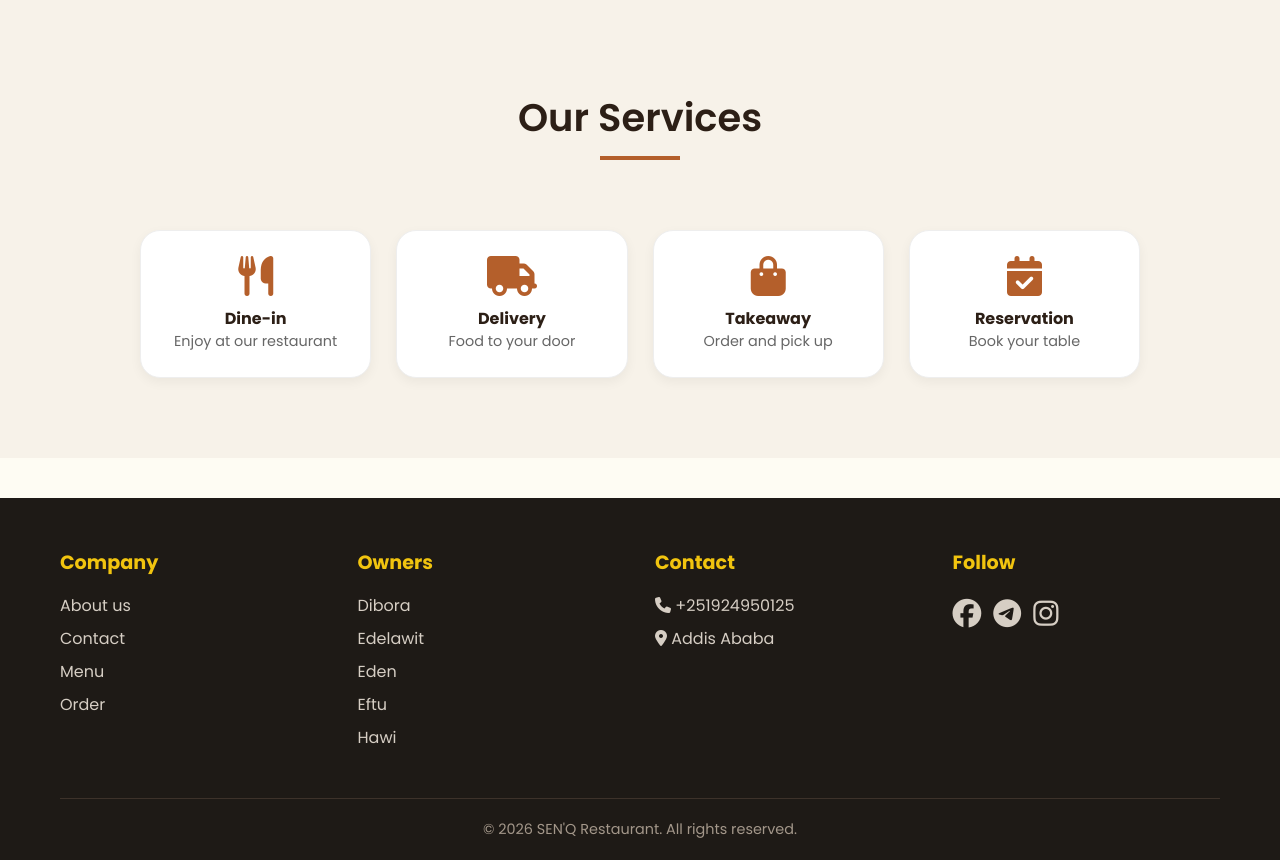
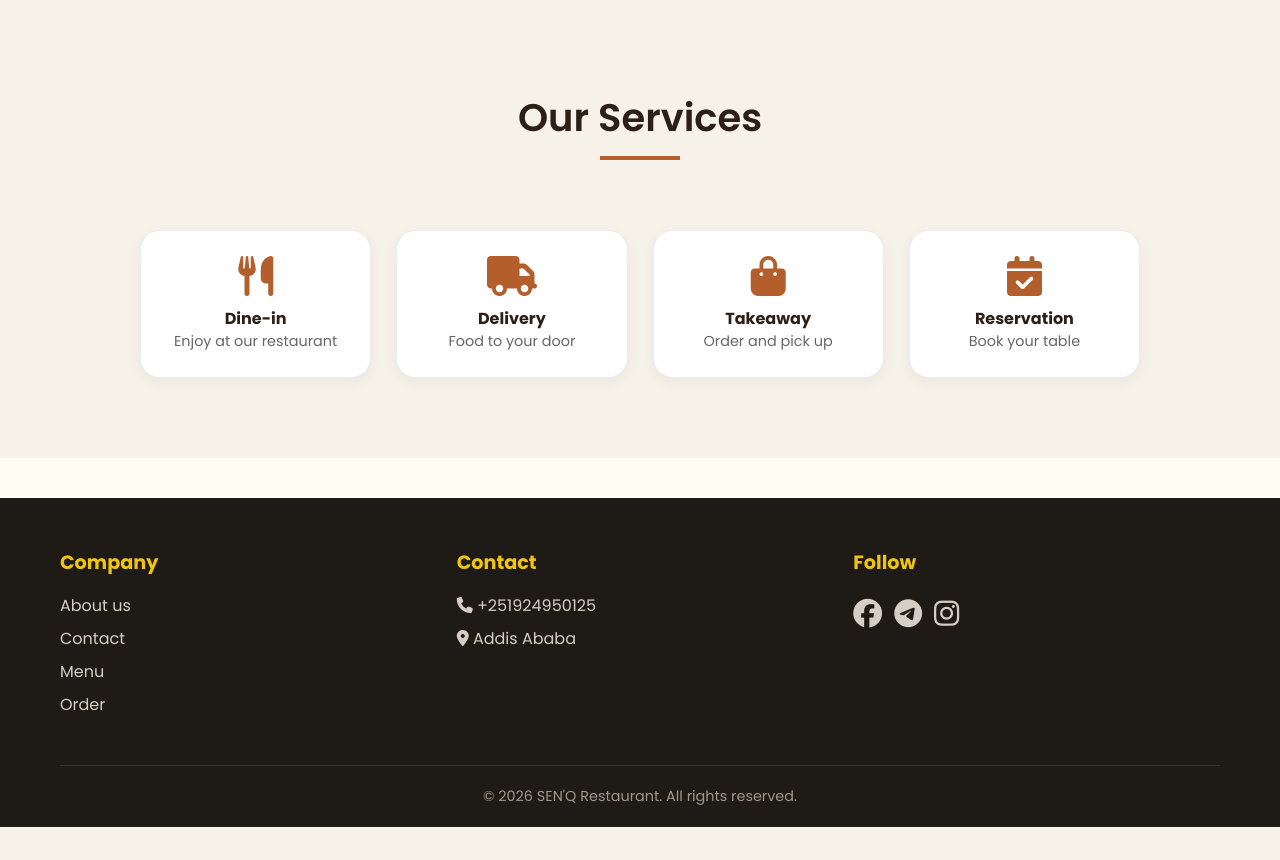
Before and after one commit to eftuT/Restaurant-Management-System, a PHP site: page / in a window 1280 px wide. Shown: the part 1837-2697 px from the top of the page. After the commit the page ends 2664 px from the top, so only its background shows below. Run offline with PHP 8.4, Linux system fonts and the light colour scheme; data comes from the database, SQL or seed files in the repository; a stand-in replaces the project's code that opens the database connection; some libraries are stand-ins or nearby versions.

Commit message:
removed owners

```diff
--- a/Frontend/index.php
+++ b/Frontend/index.php
@@ -219,16 +219,7 @@ $featured = $conn->query("SELECT * FROM food WHERE is_available = 1 LIMIT 4");
                     <li><a href="order.php">Order</a></li>
                 </ul>
             </div>
-            <div>
-                <h4>Owners</h4>
-                <ul>
-                    <li>Dibora</li>
-                    <li>Edelawit</li>
-                    <li>Eden</li>
-                    <li>Eftu</li>
-                    <li>Hawi</li>
-                </ul>
-            </div>
+
             <div>
                 <h4>Contact</h4>
                 <ul>
```
Also changed, not shown: Frontend/menu.php (+1 -10 lines).
